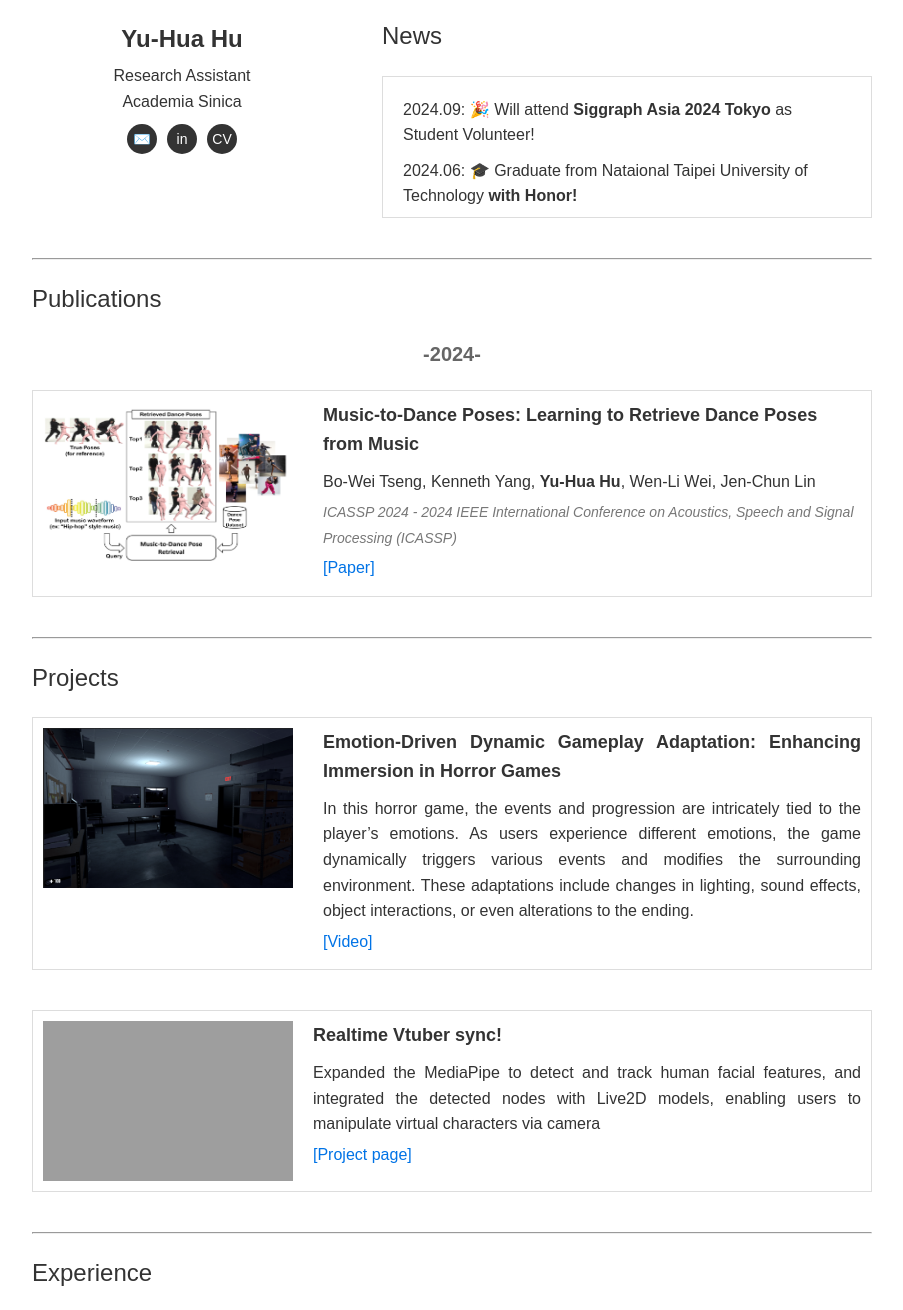
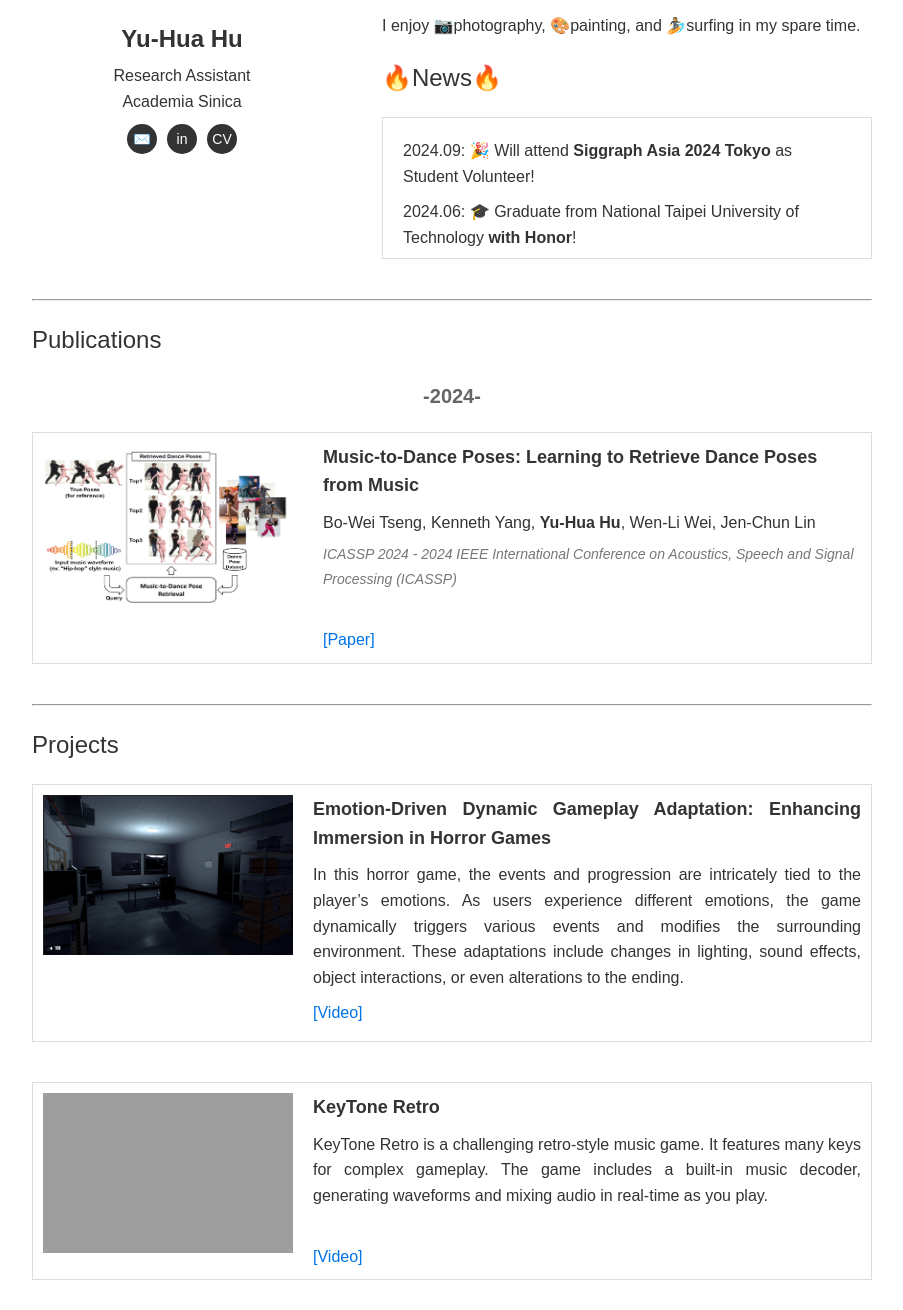
Before and after one commit to evan901010/evan901010.github.io, a plain HTML site: page index.html in a window 1280 px wide. Shown: the part 345-1655 px from the top of the page, without its empty margins (188-1091 px from the left). Drawn offline with Linux system fonts and the light colour scheme; grey boxes are pictures that could not be loaded.

Commit message:
update project

```diff
--- a/index.html
+++ b/index.html
@@ -46,19 +46,19 @@
                         under the supervision of <a href="https://sites.google.com/site/jenchunlin/" target="_blank">Dr. Jen-Chun Lin</a>.
                         My research interests lie in the combination of computer graphics and machine learning, with a focus on digital humans and human animation.</p>
                     <p>Before joining Academia Sinica, I received my Bachelor's degree in Computer Science and Information Engineering (CSIE) from National Taipei University of Technology.</p>
-
+                    <p>I enjoy 📷photography, 🎨painting, and 🏄surfing in my spare time.</p>
                 </div>
 
 
-                <h2>News</h2>
+
+                <h2>🔥News🔥</h2>
                 <div class="news-section">
-
                     <ul class="news-list">
-                      <li>2024.09: 🎉 Will attend <strong>Siggraph Asia 2024 Tokyo</strong> as Student Volunteer!</li>
-                      <li>2024.06: 🎓 Graduate from Nataional Taipei University of Technology <strong>with Honor!</strong></li>
-                      <li>2024.02:  🎉 One paper is accepted by ICASSP 2024!</li>
+                        <li>2024.09: 🎉 Will attend <strong>Siggraph Asia 2024 Tokyo</strong> as Student Volunteer!</li>
+                        <li>2024.06: 🎓 Graduate from National Taipei University of Technology <strong>with Honor</strong>!</li>
+                        <li>2024.02: 🎉 One paper is accepted by ICASSP 2024!</li>
                     </ul>
-                  </div>
+                </div>
 
             </div>
         </section>
@@ -78,9 +78,10 @@
                     <h3>Music-to-Dance Poses: Learning to Retrieve Dance Poses from Music</h3>
                     <p>Bo-Wei Tseng, Kenneth Yang, <strong>Yu-Hua Hu</strong>, Wen-Li Wei, Jen-Chun Lin</p>
                     <p><em>ICASSP 2024 - 2024 IEEE International Conference on Acoustics, Speech and Signal Processing (ICASSP)</em></p>
-                    <p>
-                        <a href="https://ieeexplore.ieee.org/document/10446425">[Paper]</a>
-                    </p>
+
+                    <div class="publication-links">
+                        <a href="https://ieeexplore.ieee.org/document/10446425" target="_blank">[Paper]</a>
+                    </div>
                 </div>
             </div>
 
@@ -93,9 +94,7 @@
             <h2>Projects</h2>
 
             <div class="project">
-                <a href="https://example.com/project1" target="_blank">
-                    <img class="project-image" src="./images/project/security.png" alt="Project Image">
-                </a>
+                <img class="project-image" src="./images/project/security.png" alt="Project Image">
                 <div class="project-details">
                     <h3>Emotion-Driven Dynamic Gameplay Adaptation: Enhancing Immersion in Horror Games</h3>
                     <p>In this horror game, the events and progression are intricately
@@ -103,22 +102,36 @@
                     the surrounding environment. These adaptations include changes
                     in lighting, sound effects, object interactions, or even alterations
                     to the ending.</p>
-                    <p>
-                        <a href="https://youtu.be/wQ8dMBTl-Cs?si=XhC0hhHTz3nd4Gee"  target="_blank">[Video]</a>
+
+                    <div class="project-links">
+                        <a href="https://youtu.be/4JUsCzVEV-o"  target="_blank">[Video]</a>
+                    </div>
                     </p>
                 </div>
             </div>
 
             <div class="project">
-                <img class="project-image" src="./images/project/mediapipe.png  " alt="Project Image">
+                <img class="project-image" src="./images/project/KeyTone Retro.gif" alt="Project Image">
+                <div class="project-details">
+                    <h3>KeyTone Retro</h3>
+                    <p>KeyTone Retro is a challenging retro-style music game. It features many keys for complex gameplay.
+                       The game includes a built-in music decoder, generating waveforms and mixing audio in real-time as you play.</p>
+                    <div class="project-links-2">
+                        <a href="https://www.youtube.com/watch?v=CJsm7M7HdQ4&ab_channel=%E8%83%A1%E7%A5%90%E8%8F%AF" target="_blank">[Video]</a>
+                    </div>
+                </div>
+            </div>
+
+            <div class="project">
+                <img class="project-image" src="./images/project/vtuber.gif  " alt="Project Image">
                 <div class="project-details">
                     <h3>Realtime Vtuber sync!</h3>
                     <p>Expanded the MediaPipe to detect and track human
                         facial features, and integrated the detected nodes with Live2D
                         models, enabling users to manipulate virtual characters via camera</p>
-                    <p>
-                        <a href="./mediapipe_src/src/index.html">[Project page]</a>
-                    </p>
+                    <div class="project-links-2">
+                        <a href="./mediapipe_src/src/index.html" target="_blank">[Project page]</a>
+                    </div>
                 </div>
             </div>
 
--- a/styles.css
+++ b/styles.css
@@ -292,6 +292,21 @@ body, p, a {
     text-decoration: underline;
 }
 
+.publication-links{
+    margin-top: 35px;
+}
+
+.project-links {
+    margin-top: 10px; /* 将链接推到容器的底部 */
+}
+
+.project-links-2 {
+    margin-top: 35px; /* 将链接推到容器的底部 */
+}
+
+.invisible-text {
+    color: #fff; /* 将颜色设为白色，确保它在白色背景上不可见 */
+}
 
 /* Experience */
 .experience-item {
@@ -357,15 +372,6 @@ body, p, a {
     font-size: 16px;
   }
 
-  .news-list a {
-    color: #0073e6;
-    text-decoration: none;
-  }
-
-  .news-list a:hover {
-    text-decoration: underline;
-  }
-
   /* Optional: Add custom scrollbar styles */
   .news-section::-webkit-scrollbar {
     width: 8px;
```
Also changed, not shown: 2 other files.
